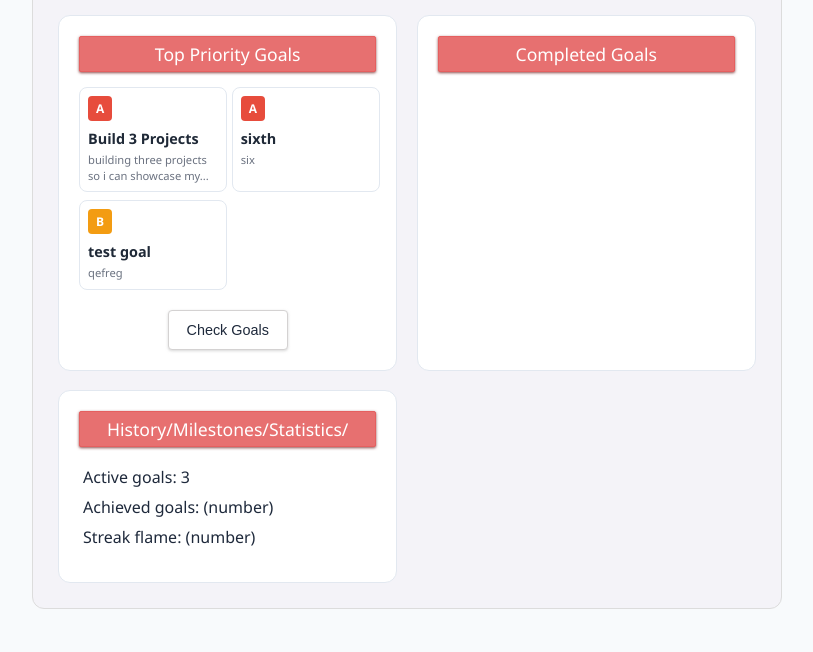
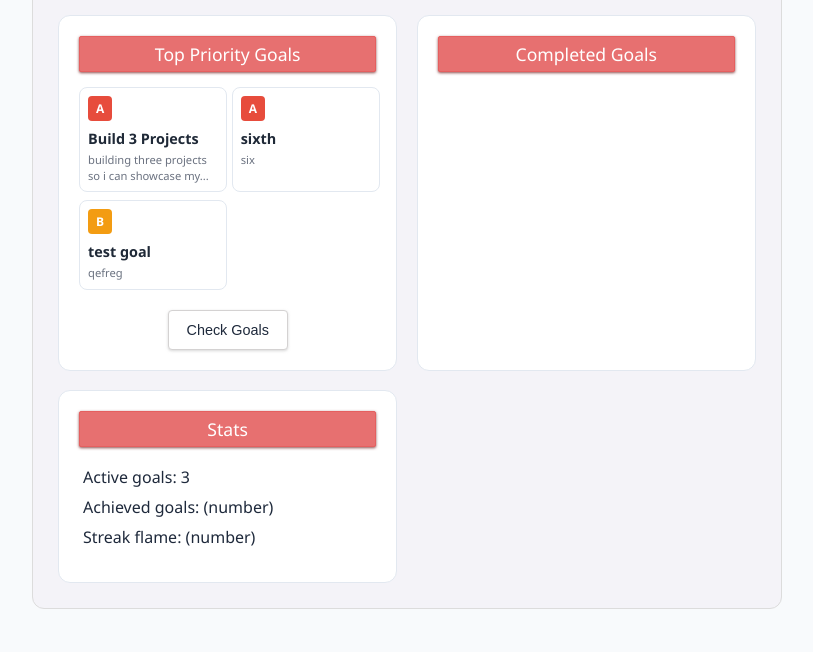
Before and after one commit to ian-developer/flask-focus-app, a Flask app: page / in a window 1280 px wide. Shown: the part 148-800 px from the top of the page, without its empty margins (233-1046 px from the left). Run offline with Flask 3, Linux system fonts and the light colour scheme; data comes from the database, SQL or seed files in the repository.

Commit message:
daily entry

```diff
--- a/app/templates/index.html
+++ b/app/templates/index.html
@@ -32,7 +32,7 @@
             </div>
             <div class="homepage-card">
                 <div class="card-header">
-                    <h2>history/milestones/statistics/</h2>
+                    <h2>stats</h2>
                 </div>
                 <ul>
                     <li>Active goals: {{goal_count}}</li>
```
